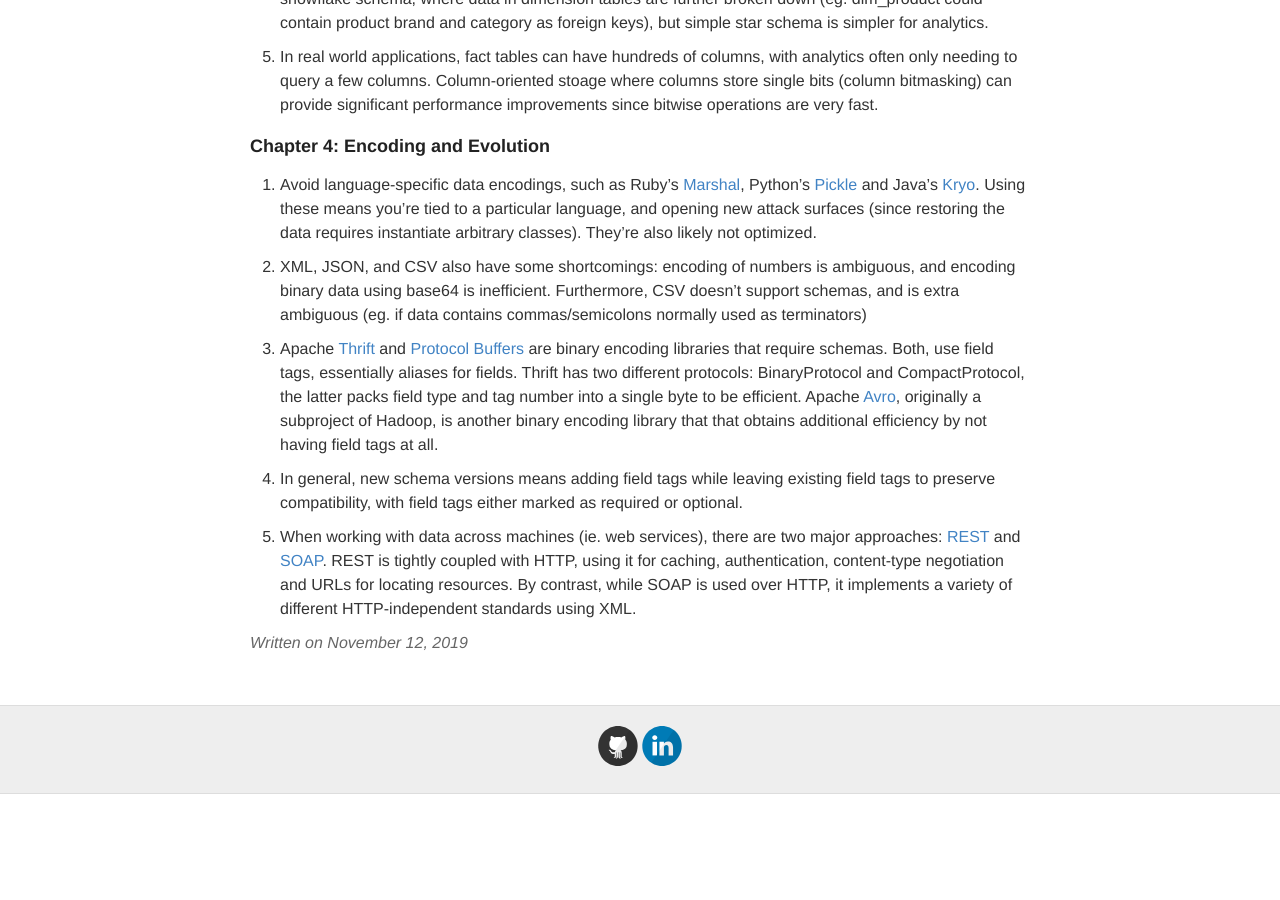
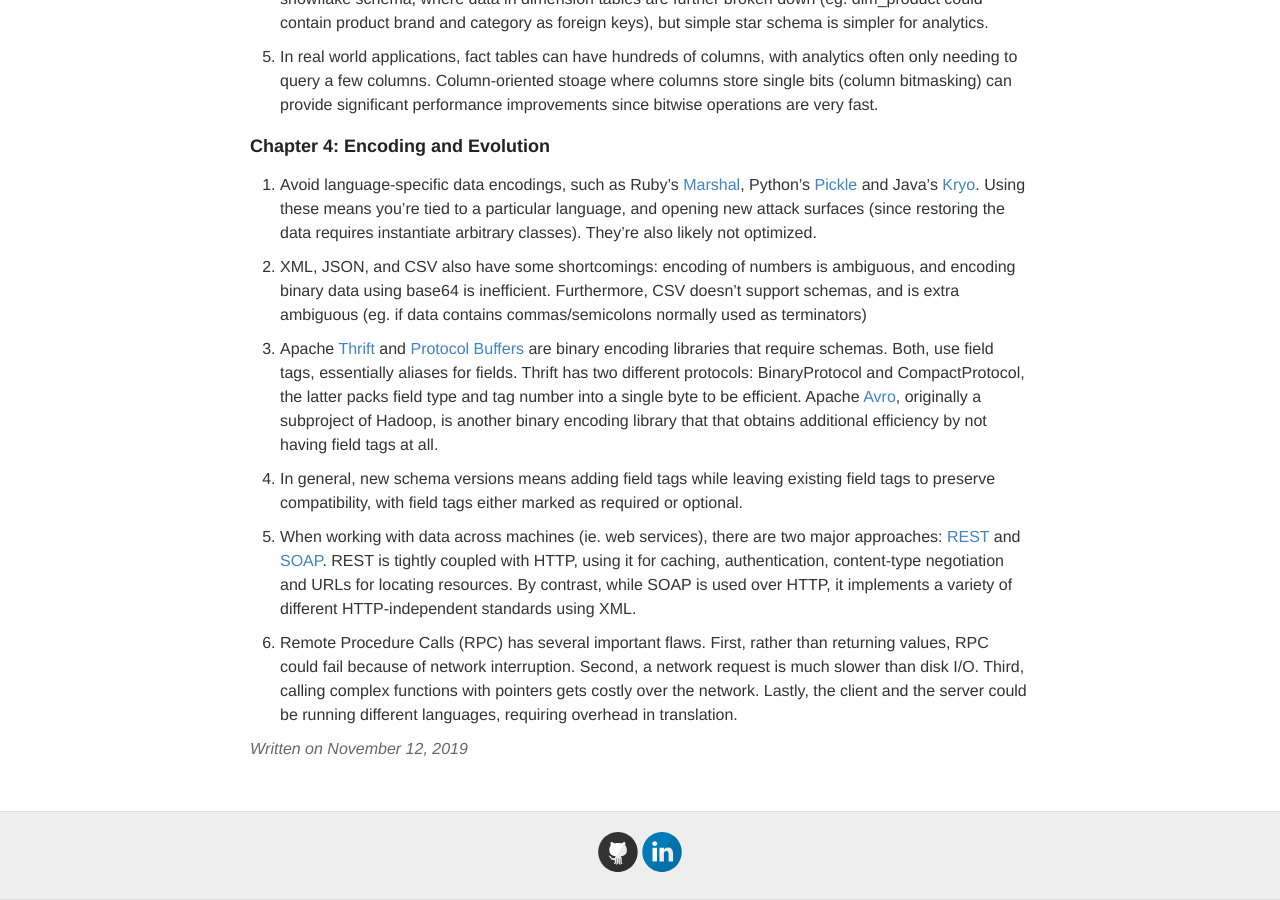
Before and after one commit to ptvan/ptvan.github.io, a Jekyll site: the page built from _posts/2019-11-12-Designing-DataIntensive-Applications.md, in a window 1280 px wide and 900 px high, scrolled down 1200 px. Built offline with Jekyll 4.4.1, drawn with Linux system fonts in a browser that asks for light colours; before the commit the page ends 1994 px from its top, so only the background shows below that.

Commit message:
updated DDIA blogpost

```diff
--- a/_posts/2019-11-12-Designing-DataIntensive-Applications.md
+++ b/_posts/2019-11-12-Designing-DataIntensive-Applications.md
@@ -49,3 +49,5 @@
 4. In general, new schema versions means adding field tags while leaving existing field tags to preserve compatibility, with field tags either marked as required or optional.
 
 5. When working with data across machines (ie. web services), there are two major approaches: [REST](https://en.wikipedia.org/wiki/Representational_state_transfer) and [SOAP](https://en.wikipedia.org/wiki/SOAP). REST is tightly coupled with HTTP, using it for caching, authentication, content-type negotiation and URLs for locating resources. By contrast, while SOAP is used over HTTP, it implements a variety of different HTTP-independent standards using XML.
+
+6. Remote Procedure Calls (RPC) has several important flaws. First, rather than returning values, RPC could fail because of network interruption. Second, a network request is much slower than disk I/O. Third, calling complex functions with pointers gets costly over the network. Lastly, the client and the server could be running different languages, requiring overhead in translation.
```
